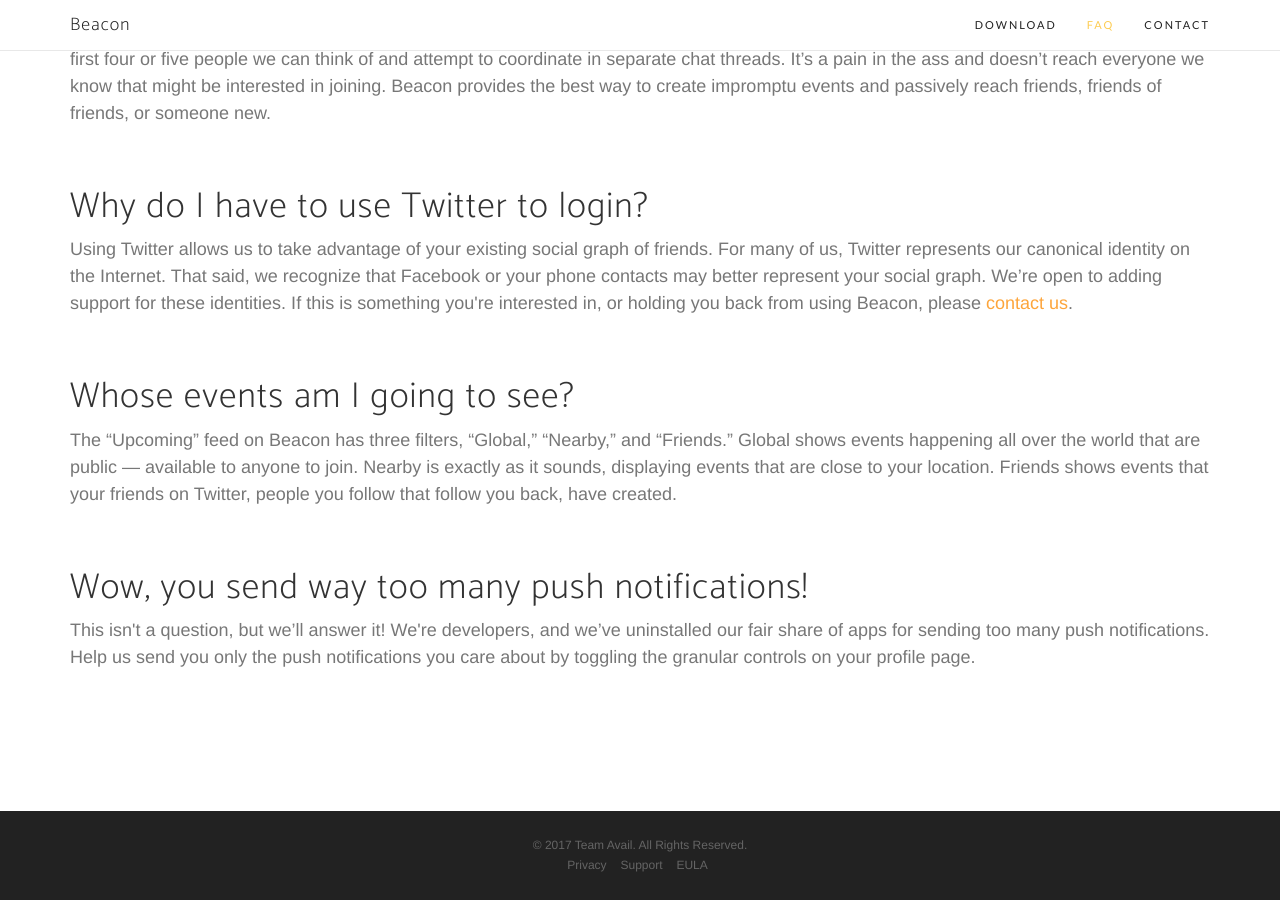
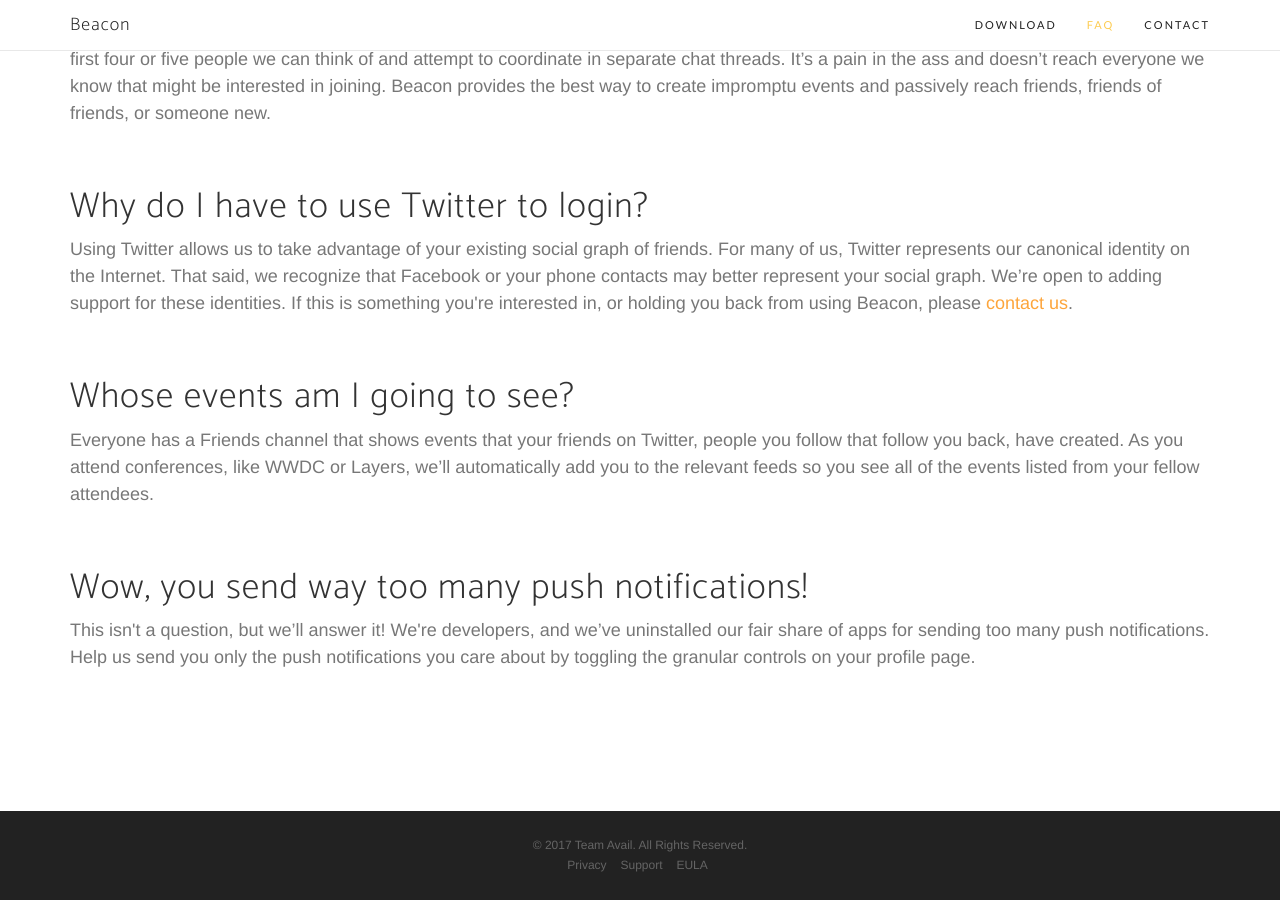
Before and after one commit to ashleynh/beacon-site, a Jekyll site: the page built from index.html, in a window 1280 px wide and 900 px high, scrolled down 1233 px. Built offline with Jekyll 4.4.1, drawn with Linux system fonts in a browser that asks for light colours; nearby versions of some CDN libraries; some web fonts are replaced.

Commit message:
Updating FAQ

```diff
--- a/index.html
+++ b/index.html
@@ -61,7 +61,7 @@ title: Home
                         <h1>Why do I have to use Twitter to login?</h1>
                         <p class="text-muted">Using Twitter allows us to take advantage of your existing social graph of friends. For many of us, Twitter represents our canonical identity on the Internet. That said, we recognize that Facebook or your phone contacts may better represent your social graph. We’re open to adding support for these identities. If this is something you're interested in, or holding you back from using Beacon, please <a href="mailto:beacon-app@googlegroups.com">contact us</a>.</p><br>
                         <h1>Whose events am I going to see?</h1>
-                        <p class="text-muted">The “Upcoming” feed on Beacon has three filters, “Global,” “Nearby,” and “Friends.” Global shows events happening all over the world that are public — available to anyone to join. Nearby is exactly as it sounds, displaying events that are close to your location. Friends shows events that your friends on Twitter, people you follow that follow you back, have created.</p><br>
+                        <p class="text-muted">Everyone has a Friends channel that shows events that your friends on Twitter, people you follow that follow you back, have created. As you attend conferences, like WWDC or Layers, we’ll automatically add you to the relevant feeds so you see all of the events listed from your fellow attendees.</p><br>
                         <h1>Wow, you send way too many push notifications!</h1>
                         <p class="text-muted">This isn't a question, but we’ll answer it! We're developers, and we’ve uninstalled our fair share of apps for sending too many push notifications. Help us send you only the push notifications you care about by toggling the granular controls on your profile page.</p><br>
                 </div>
```
